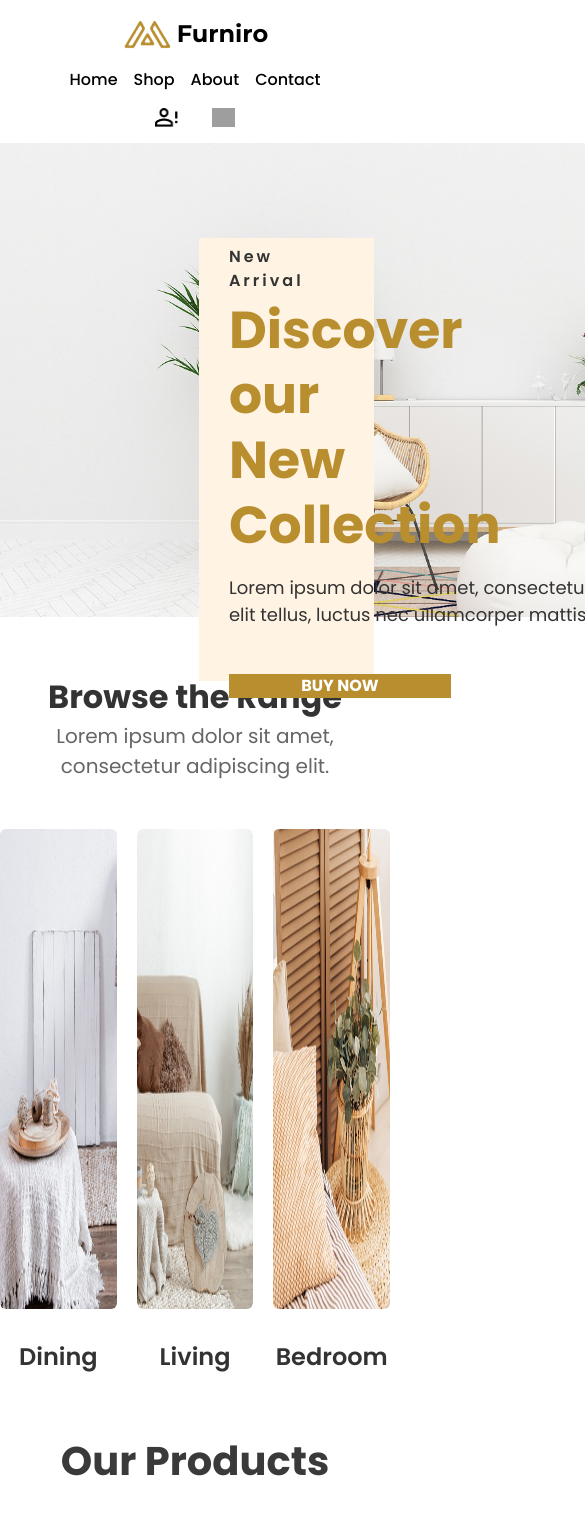
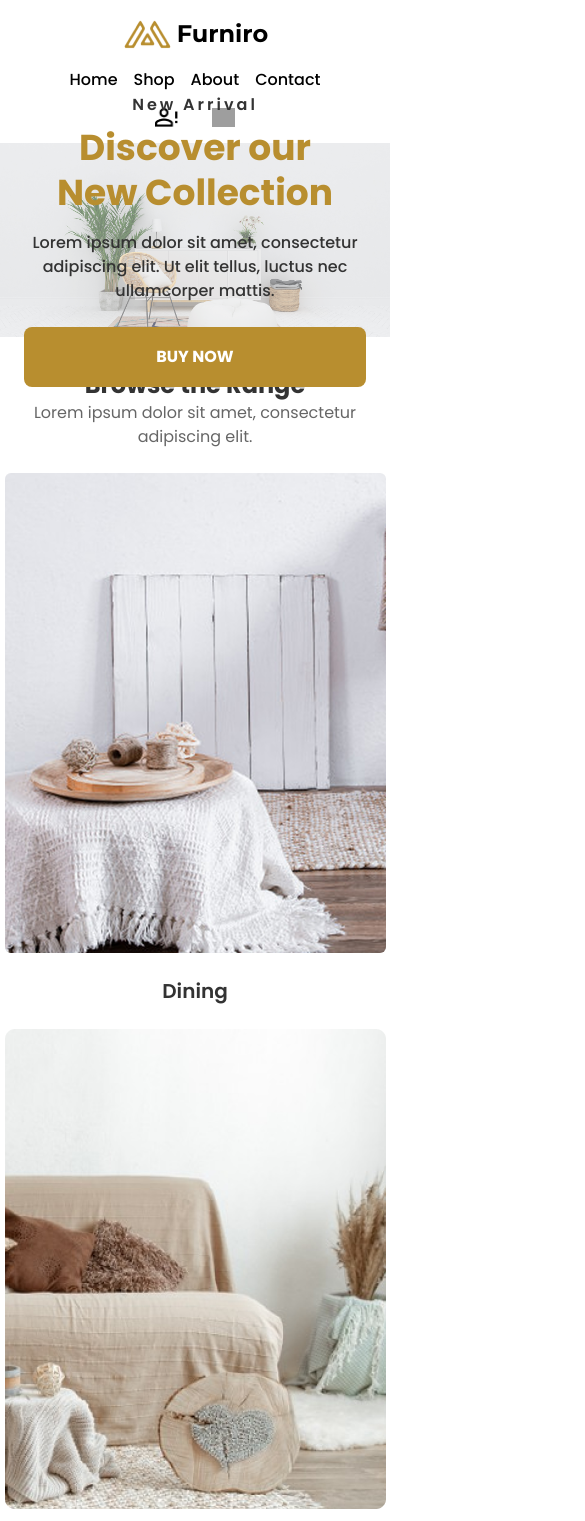
Before and after one commit to thiago-rgomes/desafio3-semana12-tirex, a React (Vite) app: page / in a window 390 px wide. Shown: the top 1521 px of the page, 585 px wide, since content can reach past the window. Built offline with nearby package versions, Linux system fonts and the light colour scheme; data requests are answered from the project's data file; grey boxes are pictures that could not be loaded.

Commit message:
feat: add responsiveness to homepage

```diff
--- a/src/index.css
+++ b/src/index.css
@@ -6,3 +6,12 @@
 * {
   font-family: 'Poppins', sans-serif;
 }
+
+.scrollbar-hide::-webkit-scrollbar {
+  display: none;
+}
+
+.scrollbar-hide {
+  -ms-overflow-style: none;
+  scrollbar-width: none;
+}
--- a/src/pages/homePage/Section1/Section1.tsx
+++ b/src/pages/homePage/Section1/Section1.tsx
@@ -1,17 +1,37 @@
-import section1Bg from '../../../assets/homepage/section1/section1-bg.png'
+import section1Bg from '../../../assets/homepage/section1/section1-bg.png';
 
 const Section1 = () => {
   return (
     <div className="relative w-full h-auto">
-      <img src={section1Bg} alt="imagem de background" className='w-full min-w-[950px] h-auto'/>
-      <div className='absolute flex flex-col justify-center w-[45%] h-[443px] bg-[#FFF3E3] top-[20%] left-[51%] px-[30px] pt-[62px] pb-[37px]'>
-        <p className='font-semibold text-[#333333] pb-[4px] tracking-[3px]'>New Arrival</p>
-        <h1 className='font-bold text-[52px] leading-[65px] text-[#B88E2F] pb-[17px]'>Discover our <br /> New Collection</h1>
-        <p className='w-[546px] h-[52px]font-medium text-[18px] text-[#333333] pb-[46px]'>Lorem ipsum dolor sit amet, consectetur adipiscing elit. Ut elit tellus, luctus nec ullamcorper mattis.</p>
-        <button className='w-[222px] h-[74px] font-bold text-white bg-[#B88E2F]'>BUY NOW</button>
+      {/* Imagem de fundo com blur */}
+      <div className="relative w-full h-auto">
+        <img
+          src={section1Bg}
+          alt="imagem de background"
+          className="w-full h-auto object-cover"
+        />
+        {/* Overlay com blur */}
+        <div className="absolute inset-0 bg-gray-200 bg-opacity-45  md:bg-opacity-0"></div>
+      </div>
+
+      {/* Div da frente */}
+      <div className="absolute max-h-[716px] top-1/2 left-1/2 transform -translate-x-1/2 -translate-y-1/2 w-full max-w-[500px] h-auto bg-none px-6 py-8 text-center rounded-lg
+      md:bg-opacity-100 md:top-[58%] md:left-[68%] md:px-[30px] md:text-left md:bg-[#FFF3E3]">
+        <p className="font-semibold text-[#333333] pb-2 tracking-[3px]">
+          New Arrival
+        </p>
+        <h1 className="font-bold text-4xl leading-tight text-[#B88E2F] pb-4">
+          Discover our <br /> New Collection
+        </h1>
+        <p className="w-full font-medium text-base text-[#333333] pb-6">
+          Lorem ipsum dolor sit amet, consectetur adipiscing elit. Ut elit tellus, luctus nec ullamcorper mattis.
+        </p>
+        <button className="w-full h-[60px] font-bold text-white bg-[#B88E2F] rounded-lg md:rounded-none md:w-[222px] md:h-[74px] md:mt-4">
+          BUY NOW
+        </button>
       </div>
     </div>
-  )
-}
+  );
+};
 
-export default Section1
+export default Section1;
--- a/src/pages/homePage/Section2/Section2.tsx
+++ b/src/pages/homePage/Section2/Section2.tsx
@@ -1,32 +1,31 @@
-import diningImg from '../../../assets/homepage/section2/dining-img.png'
-import livingImg from '../../../assets/homepage/section2/living-img.png'
-import bedroomImg from '../../../assets/homepage/section2/bedroom-img.png'
+import diningImg from '../../../assets/homepage/section2/dining-img.png';
+import livingImg from '../../../assets/homepage/section2/living-img.png';
+import bedroomImg from '../../../assets/homepage/section2/bedroom-img.png';
 
 const Section2 = () => {
   return (
-    <div className='flex flex-col items-center w-full h-auto py-[56px]'>
-        <div className='pb-[48px]'>
-            <h2 className='text-center font-bold text-[32px] text-[#333333]'>Browse the Range</h2>
-            <p className='text-center text-[20px] text-[#666666]'>Lorem ipsum dolor sit amet, consectetur adipiscing elit.</p>
+    <div className="flex flex-col items-center w-full h-auto py-8 md:py-[56px]">
+      <div className="pb-6 md:pb-[48px]">
+        <h2 className="text-center font-bold text-2xl md:text-[32px] text-[#333333]">Browse the Range</h2>
+        <p className="text-center text-base md:text-[20px] text-[#666666]">Lorem ipsum dolor sit amet, consectetur adipiscing elit.</p>
+      </div>
+
+      <div className="flex flex-col md:flex-row gap-6 md:gap-[20px]">
+        <div className="flex flex-col justify-center items-center gap-6 md:gap-[30px]">
+          <img src={diningImg} alt="dining image" className="w-full md:w-[381px] h-auto md:h-[480px] rounded-md" />
+          <p className="font-semibold text-xl md:text-[24px] text-[#333333]">Dining</p>
         </div>
+        <div className="flex flex-col justify-center items-center gap-6 md:gap-[30px]">
+          <img src={livingImg} alt="living image" className="w-full md:w-[381px] h-auto md:h-[480px] rounded-md" />
+          <p className="font-semibold text-xl md:text-[24px] text-[#333333]">Living</p>
+        </div>
+        <div className="flex flex-col justify-center items-center gap-6 md:gap-[30px]">
+          <img src={bedroomImg} alt="bedroom image" className="w-full md:w-[381px] h-auto md:h-[480px] rounded-md" />
+          <p className="font-semibold text-xl md:text-[24px] text-[#333333]">Bedroom</p>
+        </div>
+      </div>
+    </div>
+  );
+};
 
-        <div className='flex  gap-[20px] '>
-            <div className='flex flex-col justify-center items-center gap-[30px]'>
-                <img src={diningImg} alt="dinning image" className='w-[381px] h-[480px] rounded-md' />
-                <p className='font-semibold text-[24px] text-[#333333]'>Dining</p>
-            </div>
-            <div className='flex flex-col justify-center items-center gap-[30px]'>
-                <img src={livingImg} alt="dinning image" className='w-[381px] h-[480px] rounded-md' />
-                <p className='font-semibold text-[24px] text-[#333333]'>Living</p>
-            </div>
-            <div className='flex flex-col justify-center items-center gap-[30px]'>
-                <img src={bedroomImg} alt="dinning image" className='w-[381px] h-[480px] rounded-md' />
-                <p className='font-semibold text-[24px] text-[#333333]'>Bedroom</p>
-            </div>
-        </div>
-
-    </div>
-  )
-}
-
-export default Section2
+export default Section2;
--- a/src/pages/homePage/Section3/ProductCard.tsx
+++ b/src/pages/homePage/Section3/ProductCard.tsx
@@ -28,7 +28,7 @@ const ProductCard: React.FC<ProductProps> = ({ id, name, subName, price, oldPric
 
   return (
     <div
-      className="max-w-[285px] max-h-[446px] overflow-hidden bg-white relative cursor-pointer"
+      className="max-w-[285px] max-h-[446px] overflow-hidden bg-white relative cursor-pointer min-h-[300px]"
       onMouseEnter={() => setIsHovered(true)}
       onMouseLeave={() => setIsHovered(false)}
       onClick={handleCardClick}
@@ -43,9 +43,9 @@ const ProductCard: React.FC<ProductProps> = ({ id, name, subName, price, oldPric
         <h3 className="text-[24px] font-semibold text-[#3A3A3A]">{name}</h3>
         <p className="font-medium text-[#898989]">{subName}</p>
         <div className="relative mt-2 flex justify-between items-center">
-          <span className="text-[20px] font-semibold text-[#3A3A3A]">Rp {price.toLocaleString()}</span>
+          <span className="lg:text-[20px] font-semibold text-[#3A3A3A]">Rp {price.toLocaleString()}</span>
           {oldPrice && (
-            <span className="absolute right-4 text-gray-400 line-through ml-2">Rp {oldPrice.toLocaleString()}</span>
+            <span className=" text-gray-400 line-through">Rp {oldPrice.toLocaleString()}</span>
           )}
         </div>
       </div>
--- a/src/pages/homePage/Section3/ProductList.tsx
+++ b/src/pages/homePage/Section3/ProductList.tsx
@@ -79,7 +79,7 @@ const ProductList: React.FC<ProductListProps> = ({ sortBy = "Default", filterBy
 
   return (
     <div>
-      <div className="grid place-items-center md:grid-cols-2 lg:grid-cols-4 gap-[32px]">
+      <div className="grid grid-cols-2 place-items-center md:grid-cols-4 gap-[32px]">
         {displayedProducts.length > 0 ? (
           displayedProducts.map((product) => <ProductCard key={product.id} {...product} />)
         ) : (
--- a/tailwind.config.js
+++ b/tailwind.config.js
@@ -8,6 +8,13 @@ module.exports = {
         sans: ['Poppins', 'sans-serif'],
         montserrat: ['Montserrat', 'sans-serif'],
       },
+      scrollbarHide: {
+        '&::-webkit-scrollbar': {
+          display: 'none',
+        },
+        '-ms-overflow-style': 'none',
+        'scrollbar-width': 'none',
+      },
     },
     screens: {
 
```
Also changed, not shown: src/pages/homePage/Section5/Section5.tsx (+39 -38 lines).
